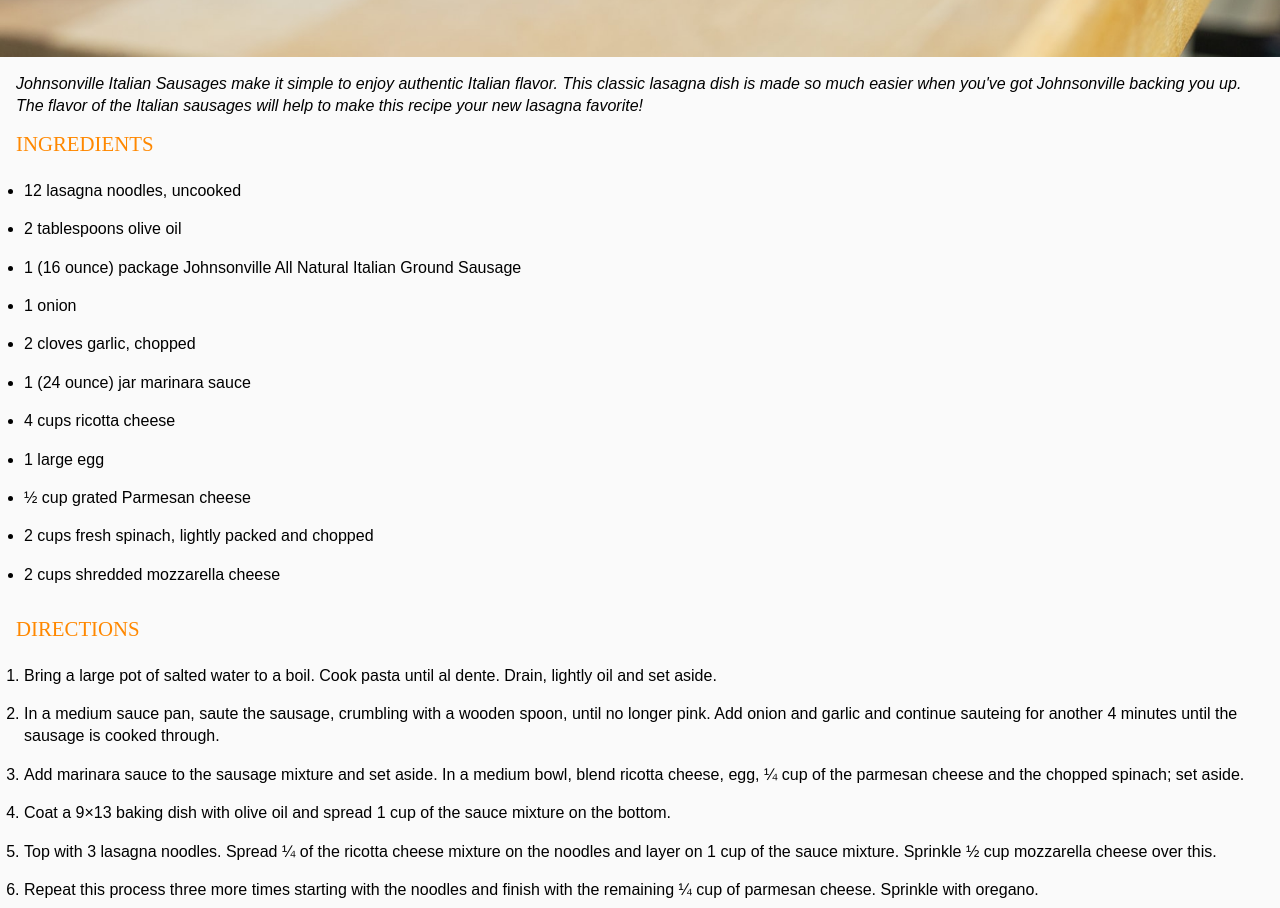
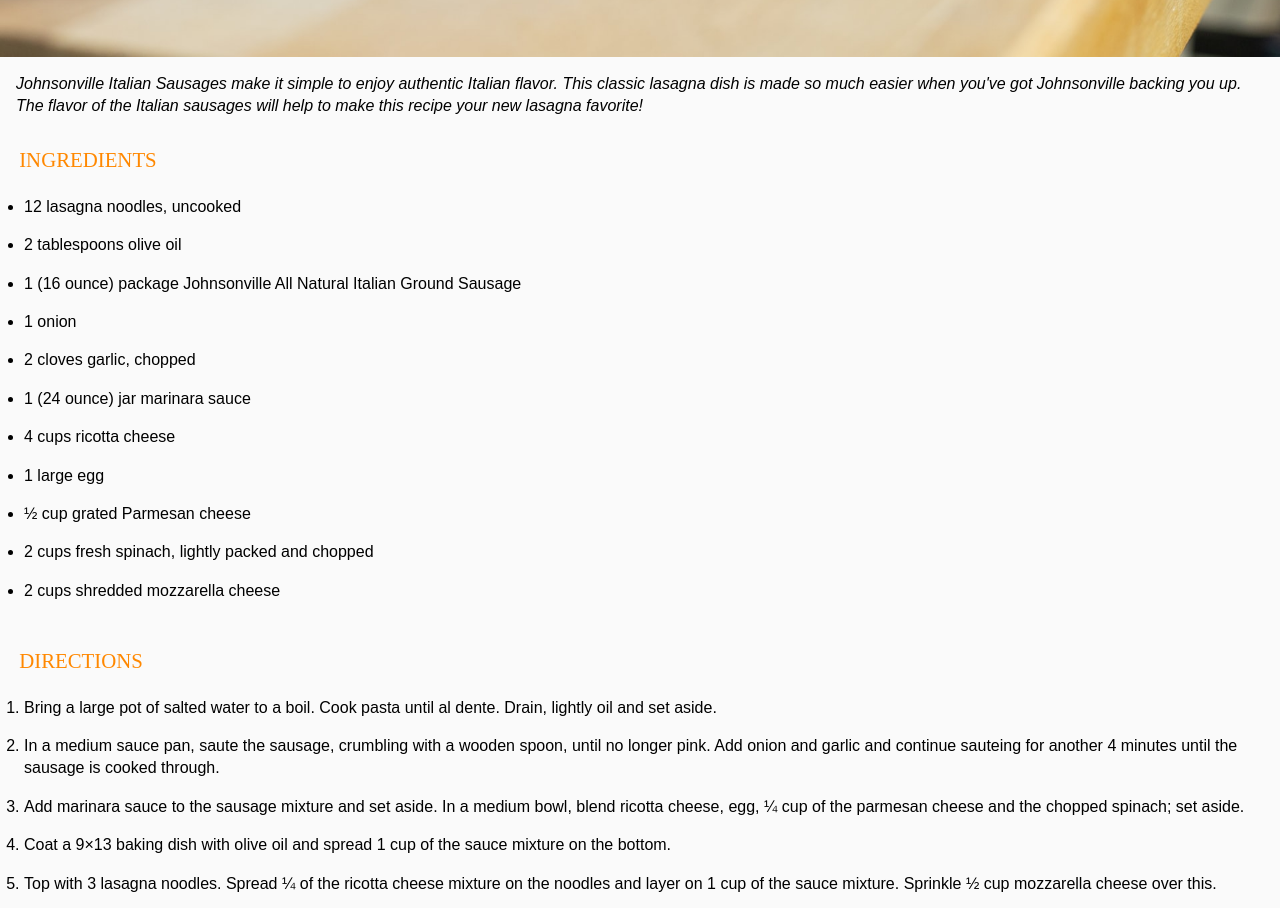
Before and after one commit to taylorgrc/taylorgrc.github.io, a plain HTML site: page grc338/css-mobile-first/index.html in a window 1280 px wide. Shown: the part 920-1828 px from the top of the page. Drawn offline with Linux system fonts and the light colour scheme; a web font is replaced by a local one.

Commit message:
Update lasagnastyle.css

```diff
--- a/grc338/css-mobile-first/lasagnastyle.css
+++ b/grc338/css-mobile-first/lasagnastyle.css
@@ -50,7 +50,7 @@ h3 {
     font-weight: 400;
     font-style: normal;
     text-transform: uppercase;
-    padding: 0rem 1rem 1rem;
+    padding: 1rem 1.2rem 1rem;
 }
 
 ul {
```
